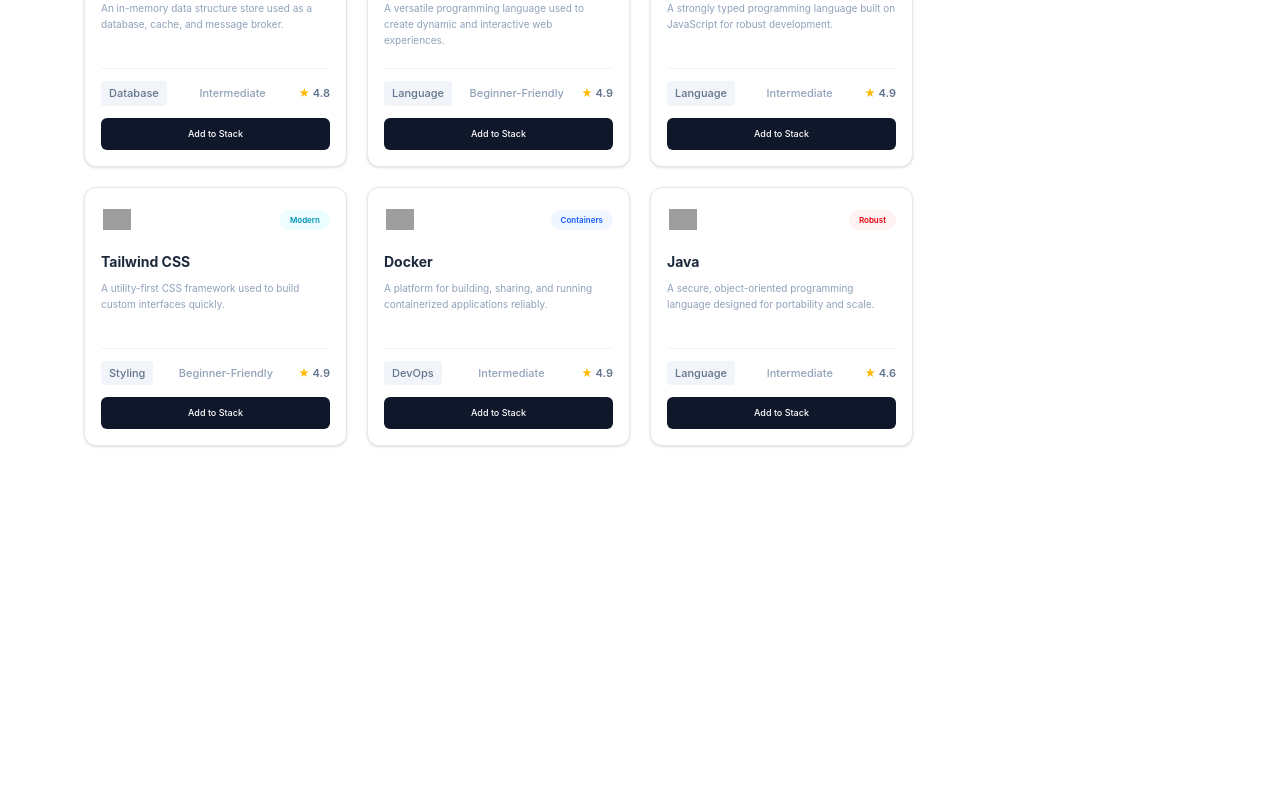
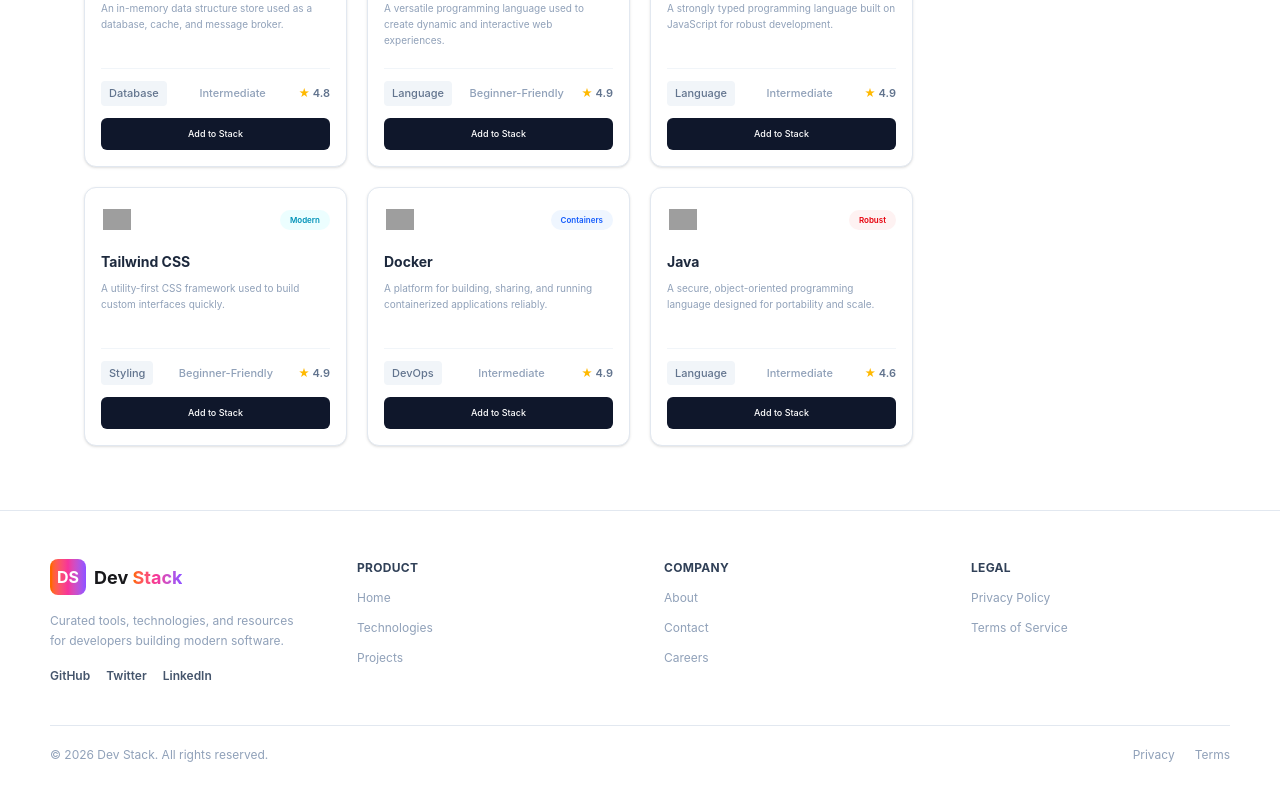
Before and after one commit to jubairhs115-cell/Assingment-Project, a React (Vite) app: page / in a window 1280 px wide. Shown: the part 1400-2200 px from the top of the page. Before the commit the page ends 1910 px from the top, so only its background shows below. Built offline with nearby package versions, Linux system fonts and the light colour scheme; grey boxes are pictures that could not be loaded.

Commit message:
footer added

```diff
--- a/src/App.tsx
+++ b/src/App.tsx
@@ -6,6 +6,7 @@
 import Card from "./Card";
 
 import type { Technology } from "./Type";
+import Footer from "./Footer";
 
 const technologyFetch = async (): Promise<Technology[]> => {
   const res = await fetch("/public/technologies.json");
@@ -26,8 +27,6 @@
     <>
       <Toaster position="top-right" />
 
-      <Nav />
-      <Banner />
 
       <Suspense
         fallback={
@@ -36,7 +35,11 @@
           </div>
         }
       >
+
+      <Nav />
+      <Banner />
         <Card technologyPromise={technologyPromise} />
+        <Footer/>
       </Suspense>
     </>
   );
--- /dev/null
+++ b/src/Footer.tsx
@@ -0,0 +1,224 @@
+ const Footer = () => {
+  return (
+    <footer className="border-t border-slate-200 bg-white px-4 py-12 sm:px-6 lg:px-8">
+
+
+      <div className="mx-auto hidden max-w-[1180px] md:block">
+
+        <div className="grid grid-cols-2 gap-8 md:grid-cols-4 lg:gap-12">
+
+
+          <div className="col-span-2 md:col-span-1">
+
+            <a href="#" className="flex items-center gap-2">
+              <div className="flex h-9 w-9 items-center justify-center rounded-lg bg-gradient-to-r from-orange-500 via-pink-500 to-violet-500 font-bold text-white text-[16px]">
+                DS
+              </div>
+
+              <h2 className="text-[18px] font-bold">
+                Dev{" "}
+                <span className="bg-gradient-to-r from-orange-500 via-pink-500 to-violet-500 bg-clip-text text-transparent">
+                  Stack
+                </span>
+              </h2>
+            </a>
+
+            <p className="mt-4 max-w-[280px] text-[12px] leading-5 text-slate-400">
+              Curated tools, technologies, and resources for
+              developers building modern software.
+            </p>
+
+            <div className="mt-4 flex gap-4">
+              <a
+                href="#"
+                className="text-[12px] font-semibold text-slate-600 hover:text-pink-600"
+              >
+                GitHub
+              </a>
+
+              <a
+                href="#"
+                className="text-[12px] font-semibold text-slate-600 hover:text-pink-600"
+              >
+                Twitter
+              </a>
+
+              <a
+                href="#"
+                className="text-[12px] font-semibold text-slate-600 hover:text-pink-600"
+              >
+                LinkedIn
+              </a>
+            </div>
+
+          </div>
+
+          {/* Product */}
+          <div className="flex flex-col gap-3">
+            <h4 className="text-[12px] font-bold tracking-wide text-slate-700">
+              PRODUCT
+            </h4>
+
+            <a
+              href="#"
+              className="text-[12px] text-slate-400 hover:text-slate-700"
+            >
+              Home
+            </a>
+
+            <a
+              href="#technologies"
+              className="text-[12px] text-slate-400 hover:text-slate-700"
+            >
+              Technologies
+            </a>
+
+            <a
+              href="#projects"
+              className="text-[12px] text-slate-400 hover:text-slate-700"
+            >
+              Projects
+            </a>
+          </div>
+
+          {/* Company */}
+          <div className="flex flex-col gap-3">
+            <h4 className="text-[12px] font-bold tracking-wide text-slate-700">
+              COMPANY
+            </h4>
+
+            <a
+              href="#about"
+              className="text-[12px] text-slate-400 hover:text-slate-700"
+            >
+              About
+            </a>
+
+            <a
+              href="#contact"
+              className="text-[12px] text-slate-400 hover:text-slate-700"
+            >
+              Contact
+            </a>
+
+            <a
+              href="#"
+              className="text-[12px] text-slate-400 hover:text-slate-700"
+            >
+              Careers
+            </a>
+          </div>
+
+          {/* Legal */}
+          <div className="flex flex-col gap-3">
+            <h4 className="text-[12px] font-bold tracking-wide text-slate-700">
+              LEGAL
+            </h4>
+
+            <a
+              href="#"
+              className="text-[12px] text-slate-400 hover:text-slate-700"
+            >
+              Privacy Policy
+            </a>
+
+            <a
+              href="#"
+              className="text-[12px] text-slate-400 hover:text-slate-700"
+            >
+              Terms of Service
+            </a>
+          </div>
+
+        </div>
+
+        {/* Bottom */}
+        <div className="mt-10 flex items-center justify-between border-t border-slate-200 pt-5 text-[12px] font-normal text-slate-400">
+
+          <p>
+            © 2026 Dev Stack. All rights reserved.
+          </p>
+
+          <div className="flex gap-5 text-[12px]">
+            <a href="#" className="hover:text-slate-700">
+              Privacy
+            </a>
+
+            <a href="#" className="hover:text-slate-700">
+              Terms
+            </a>
+          </div>
+
+        </div>
+
+      </div>
+
+
+      <div className="mx-auto max-w-md text-center md:hidden">
+
+          <div className="flex justify-center items-center gap-2">
+  <div className="flex h-9 w-9 items-center justify-center rounded-lg bg-gradient-to-r from-orange-500 via-pink-500 to-violet-500 font-bold text-white text-[16px]">
+    DS
+  </div>
+
+  <h2 className="text-[18px] font-bold">
+    Dev{" "}
+    <span className="bg-gradient-to-r from-orange-500 via-pink-500 to-violet-500 bg-clip-text text-transparent">
+      Stack
+    </span>
+  </h2>
+</div>
+
+        <p className="mx-auto mt-3 max-w-md text-sm leading-6 text-gray-500 text-[12px]">
+          Curated tools, technologies, and resources for developers<br/>
+          building modern software.
+        </p>
+
+        <div className="mt-6 flex items-center justify-center gap-3 text-sm text-gray-600 text-[12px]">
+
+          <a href="#" className="hover:text-gray-900 ">
+            GitHub
+          </a>
+
+          <span>•</span>
+
+          <a href="#" className="hover:text-gray-900 ">
+            Twitter
+          </a>
+
+          <span>•</span>
+
+          <a href="#" className="hover:text-gray-900">
+            LinkedIn
+          </a>
+
+        </div>
+
+        {/* Line */}
+        <div className="my-8 h-px w-full bg-gray-300"></div>
+
+        <div className="flex items-center justify-between text-[11px] text-slate-400">
+
+          <p>
+            © 2026 Dev Stack. All rights reserved.
+          </p>
+
+          <div className="flex gap-3 text-[11px]">
+            <a href="#" className="hover:text-slate-700">
+              Privacy
+            </a>
+
+            <a href="#" className="hover:text-slate-700">
+              Terms
+            </a>
+          </div>
+
+        </div>
+
+      </div>
+
+    </footer>
+  );
+};
+
+export default Footer;
```
